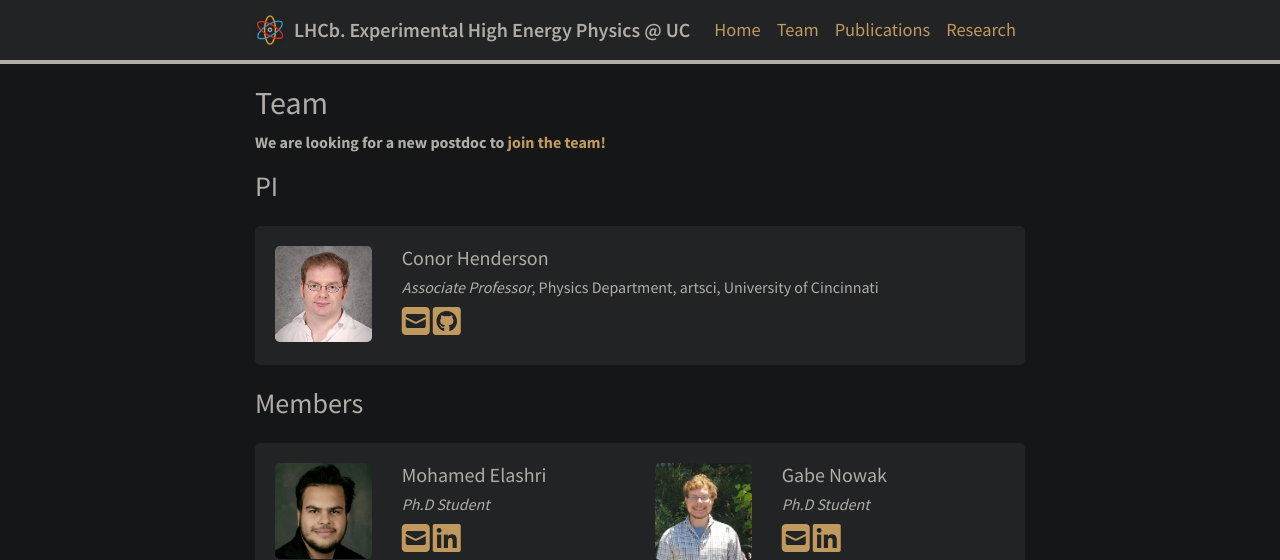
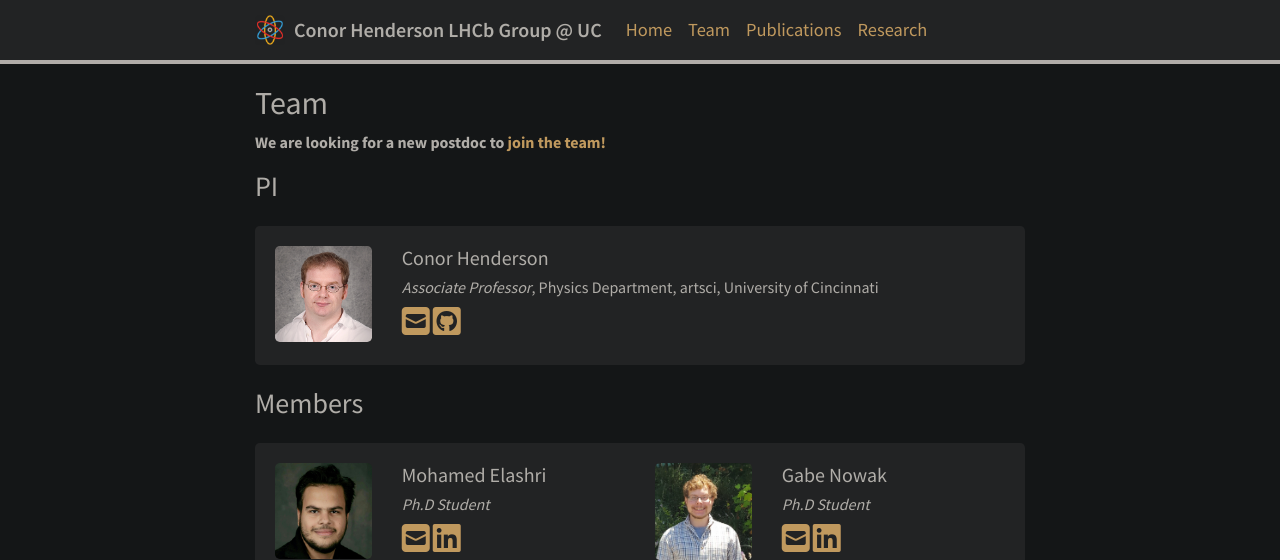
Before and after one commit to LHCb-Cincinnati/LHCb-Cincinnati.github.io, a plain HTML site: page team/index.html in a window 1280 px wide. Shown: the top 560 px of the page. Drawn offline with Linux system fonts and the light colour scheme; some icons are missing.

Commit message:
fix the name of team page title

```diff
--- a/team/index.html
+++ b/team/index.html
@@ -51,7 +51,7 @@
     <div class="container-fluid">
     <a class="navbar-brand" href="/">
         <img src="/favicon.ico" width="30" height="30" style="margin-right:5px" class="d-inline-block align-top" alt="">
-        LHCb. Experimental High Energy Physics @ UC
+        Conor Henderson LHCb Group @ UC
     </a>
     <button class="navbar-toggler" type="button" data-bs-toggle="collapse" data-bs-target="#navbarSupportedContent" aria-controls="navbarSupportedContent" aria-expanded="false" aria-label="Toggle navigation">
         <span class="navbar-toggler-icon"></span>
```
